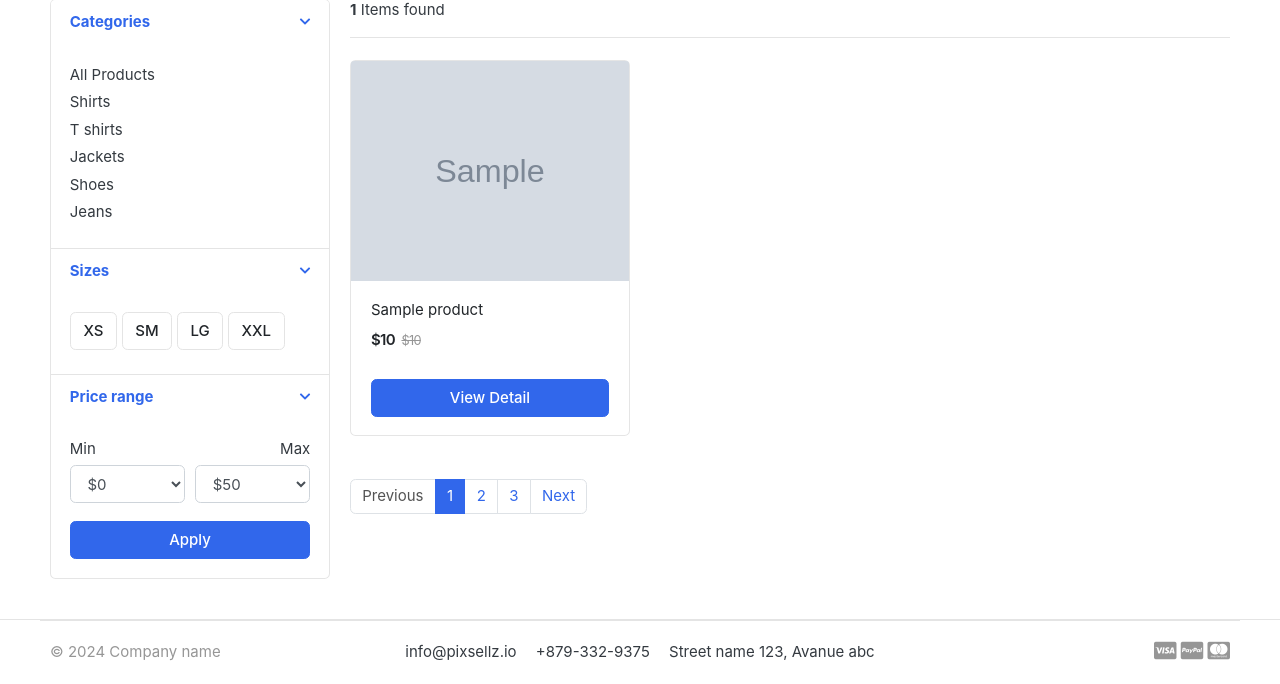
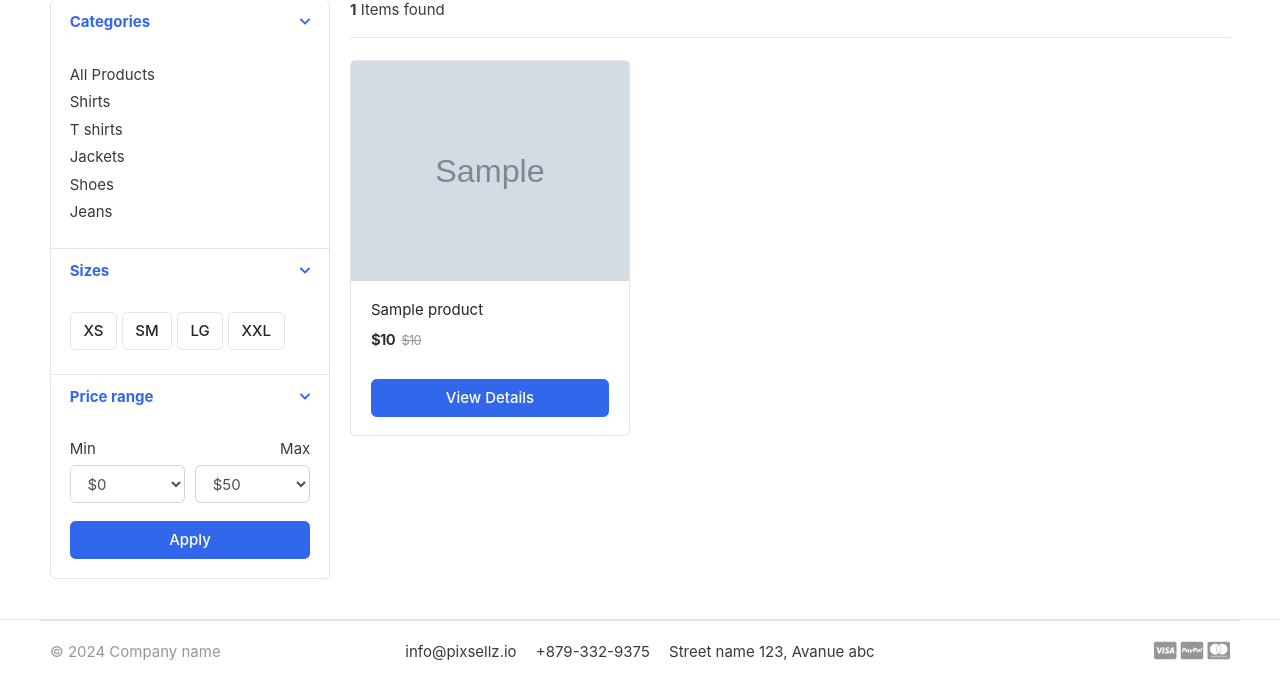
Before and after one commit to Dedrik2021/e-shop, a Django app: page /store/ in a window 1280 px wide. Shown: the part 295-979 px from the top of the page. Run offline with Django 3.2, Linux system fonts and the light colour scheme; data comes from the database, SQL or seed files in the repository; tables that the repository leaves empty hold one stand-in row (values such as "Sample post"); grey boxes marked "Sample" are stand-in pictures; some libraries are stand-ins or nearby versions; some web fonts are replaced.

Commit message:
implemented pagination

```diff
--- a/store/views.py
+++ b/store/views.py
@@ -3,6 +3,13 @@ from django.http import HttpResponse
 from .models import Product
 from category.models import Category
 from carts.views import _cart_id, CartItem
+from django.core.paginator import EmptyPage, PageNotAnInteger, Paginator
+
+def getPaginator(request, products):
+    paginator = Paginator(products, 3)
+    page = request.GET.get('page')
+    paged_product = paginator.get_page(page)
+    return paged_product
 
 def store(request, category_slug=None):
     categories = None
@@ -11,13 +18,15 @@ def store(request, category_slug=None):
     if category_slug != None:
         categories = get_object_or_404(Category, slug=category_slug)
         products = Product.objects.filter(category=categories, is_available=True)
+        paged_product = getPaginator(request, products)
         products_count = products.count()
     else:
         products = Product.objects.all().filter(is_available=True)
+        paged_product = getPaginator(request, products)
         products_count = products.count()
 
     context = {
-        'products': products,
+        'products': paged_product,
         'products_count': products_count
     }
 
--- a/templates/store/store.html
+++ b/templates/store/store.html
@@ -160,7 +160,7 @@
 									</div>
 									<!-- price-wrap.// -->
 								</div>
-								<a href={{product.get_url}} class="btn btn-block btn-primary">View Detail</a>
+								<a href={{product.get_url}} class="btn btn-block btn-primary">View Details</a>
 							</figcaption>
 						</figure>
 					</div>
@@ -170,15 +170,34 @@
 				<!-- row end.// -->
 
 				<nav class="mt-4" aria-label="Page navigation sample">
-					<ul class="pagination">
-						<li class="page-item disabled">
-							<a class="page-link" href="#">Previous</a>
+					{% if products.has_other_pages %}
+                    <ul class="pagination">
+                        {% if products.has_previous %}
+						<li class="page-item ">
+                            <a class="page-link" href="?page={{products.previous_page_number}}">Previous</a>
 						</li>
-						<li class="page-item active"><a class="page-link" href="#">1</a></li>
-						<li class="page-item"><a class="page-link" href="#">2</a></li>
-						<li class="page-item"><a class="page-link" href="#">3</a></li>
-						<li class="page-item"><a class="page-link" href="#">Next</a></li>
+                        {% else %}
+                        <li class="page-item disabled">
+                            <a class="page-link" href="#">Previous</a>
+						</li>
+                        {% endif %}
+
+                        {% for i in products.paginator.page_range %}
+                            {% if products.number == i %}
+                                <li class="page-item active"><a class="page-link" href="#">{{i}}</a></li>
+                            {% else %}
+                                <li class="page-item"><a class="page-link" href="?page={{i}}">{{i}}</a></li>
+                            {% endif %}
+                        {% endfor %}
+
+                        {% if products.has_next %}
+
+						<li class="page-item"><a class="page-link" href="?page={{products.next_page_number}}">Next</a></li>
+                        {% else %}
+                        <li class="page-item disabled"><a class="page-link" href="#">Next</a></li>
+                        {% endif %}
 					</ul>
+                    {% endif %}
 				</nav>
 			</main>
 			<!-- col.// -->
```
